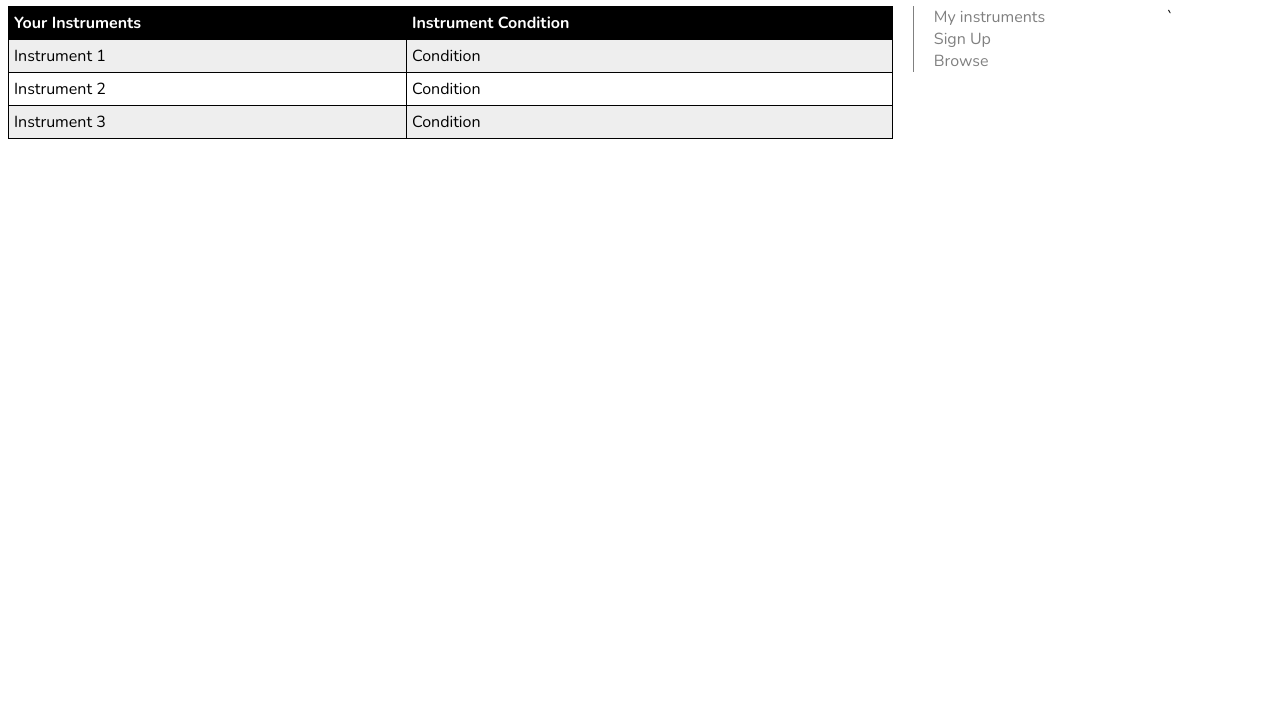
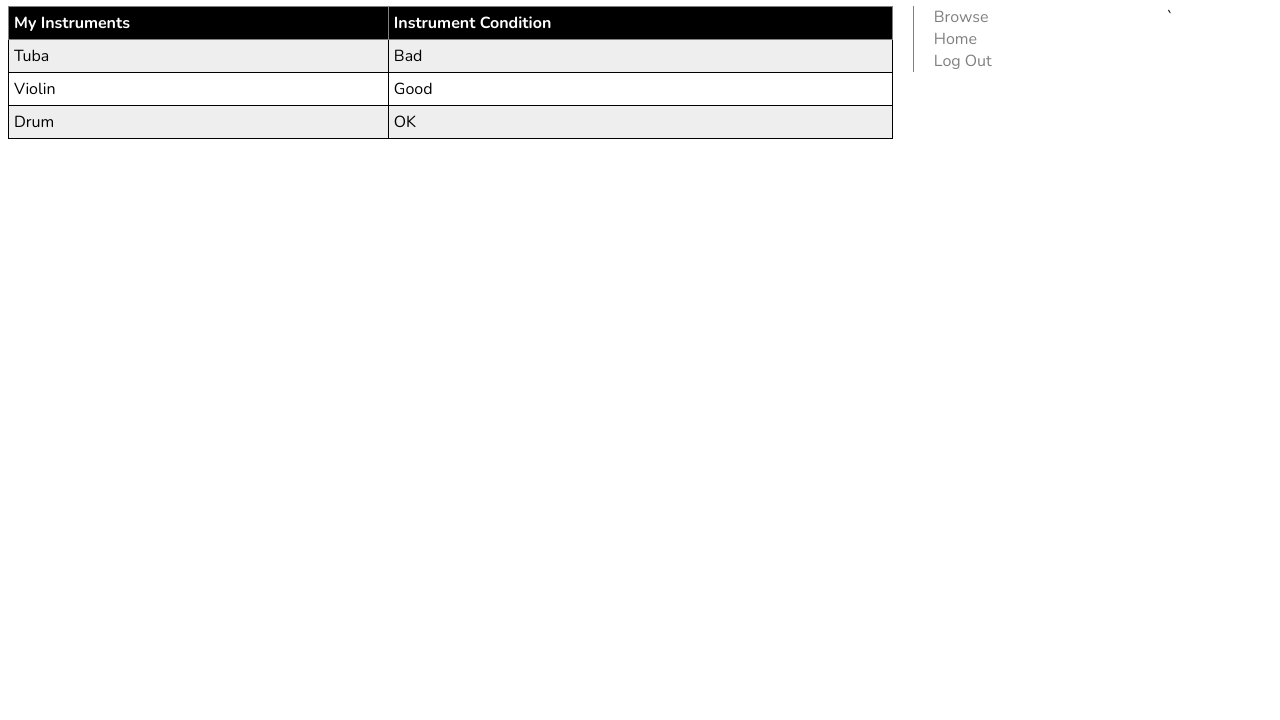
Before and after one commit to mercury203/Music-Lending-Library, a plain HTML site: page something.html in a window 1280 px wide. Shown: the part 80-800 px from the top of the page. Drawn offline with nearby package versions, Linux system fonts and the light colour scheme.

Commit message:
Style fixes

```diff
--- a/something.html
+++ b/something.html
@@ -27,6 +27,7 @@ table#t01 tr:nth-child(odd) {
 table#t01 th	{
     background-color: black;
     color: white;
+	border: 1px solid gray;
 }
 #c2 {
 				 border-left:1px solid gray;
@@ -53,30 +54,29 @@ color: black;
 
 <table id="t01">
   <tr>
-    <th>Your Instruments</th>
+    <th>My Instruments</th>
     <th>Instrument Condition</th>
   </tr>
   <tr>
-    <td>Instrument 1</td>
-    <td>Condition</td>
+    <td>Tuba</td>
+    <td>Bad</td>
   </tr>
   <tr>
-    <td>Instrument 2</td>
-    <td>Condition</td>
+    <td>Violin</td>
+    <td>Good</td>
     </tr>
   <tr>
-    <td>Instrument 3</td>
-    <td>Condition</td>
+    <td>Drum</td>
+    <td>OK</td>
   </tr>
 </table>
 <div id="c2">
-		<a href="www.placeholder.com">My instruments</a>
-				<br />
-		<a href="www.placeholder.com">Sign Up</a>
-				<br />
 		<a href="www.placeholder.com">Browse</a>
-				</b>
-
+				</br>
+		<a href="www.placeholder.com">Home</a>
+				</br>
+		<a href="www.placeholder.com">Log Out</a>
+				</br>
     </div>
 </body>
 </html>
```
